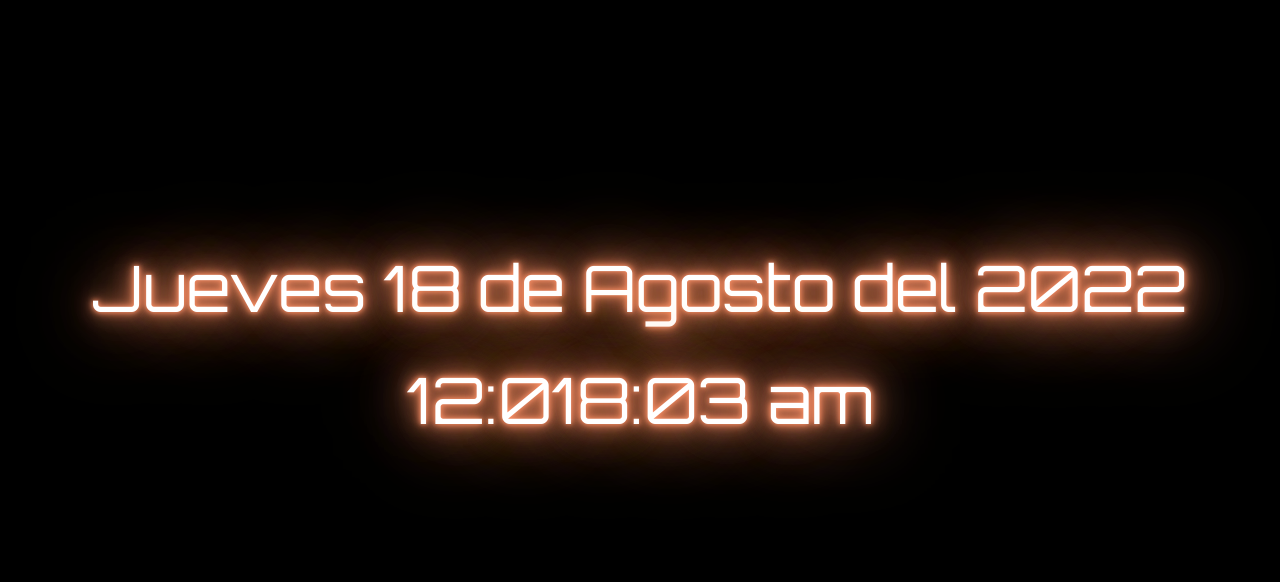
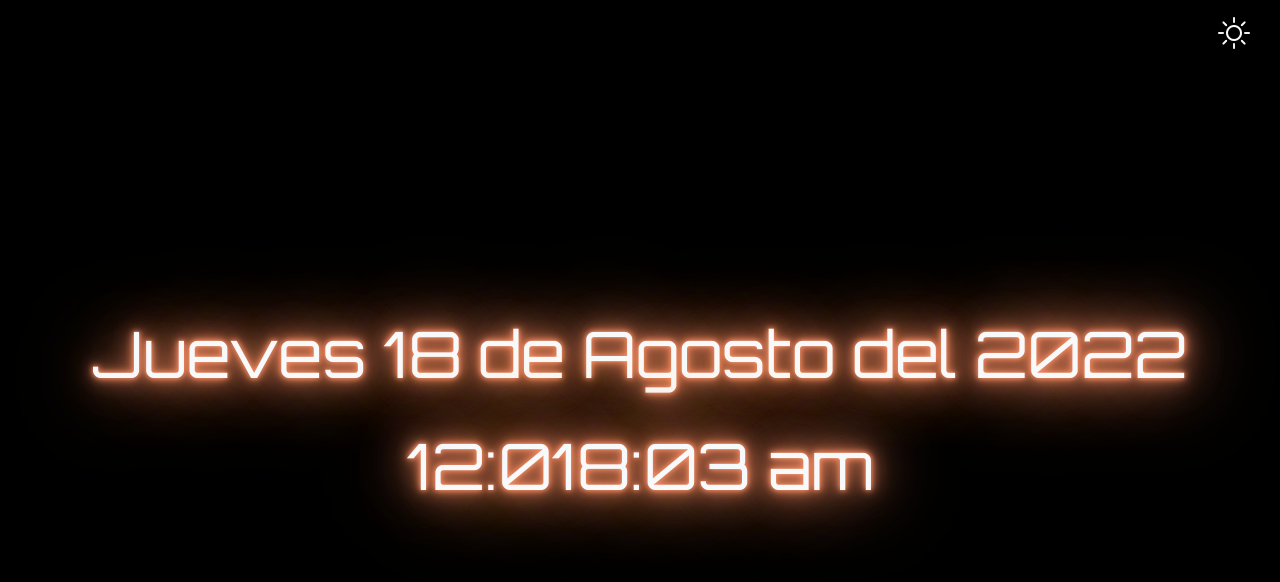
Before and after one commit to nicofara27/tp5-4, a plain HTML site: page index.html in a window 1280 px wide. Drawn offline with nearby package versions, Linux system fonts and the light colour scheme.

Commit message:
Funcion cambiar entre modo oscuro y claro agregada

```diff
--- a/css/style.css
+++ b/css/style.css
@@ -1,11 +1,7 @@
 @import url('https://fonts.googleapis.com/css2?family=Orbitron&display=swap');
 
-body{
-    background: #000;
-}
 
-.titulo{
-    color: #fff;
+#titulo{
     font-size: 4em;
     font-family: 'Orbitron', sans-serif;
     padding-top: 30vh;
@@ -16,3 +12,8 @@ body{
     0 0 80px #fd9167,
     0 0 90px #fd9167;
 }
+
+button {
+    font-size: 2em;
+    border: none;
+}
--- a/index.html
+++ b/index.html
@@ -14,13 +14,16 @@
       integrity="sha384-gH2yIJqKdNHPEq0n4Mqa/HGKIhSkIHeL5AyhkYV8i59U5AR6csBvApHHNl/vI1Bx"
       crossorigin="anonymous"
     />
-
+    <link rel="stylesheet" href="https://cdn.jsdelivr.net/npm/bootstrap-icons@1.9.1/font/bootstrap-icons.css">
     <link rel="stylesheet" href="css/style.css" />
     <title>Reloj</title>
   </head>
-  <body>
+  <body class="bg-black">
     <main>
-        <section class="titulo text-center">
+      <section class="d-flex w-100 justify-content-end">
+        <button class="bi bi-brightness-high bg-black text-light my-2 me-4" onclick="switchColor()"></button>
+      </section>
+        <section class="text-light text-center" id="titulo">
             <p id="fecha"></p>
             <p id="tiempo"></p>
         </section>
--- a/js/reloj.js
+++ b/js/reloj.js
@@ -64,3 +64,29 @@ function obtenerFecha() {
 }
 
 setInterval(obtenerFecha, 1000);
+
+function switchColor() {
+  let boton = document.querySelector("button");
+  let body = document.querySelector("body");
+  let reloj = document.getElementById("titulo");
+
+  if(body.classList.contains("bg-black")) {
+    body.className = "bg-light";
+  } else {
+    body.className = "bg-black";
+  }
+
+  if(boton.classList.contains("bi-brightness-high")) {
+    boton.className = "bi bi-moon bg-light text-dark my-2 me-4";
+  } else {
+    boton.className = "bi bi-brightness-high bg-black text-light my-2 me-4";
+  }
+
+  if(titulo.classList.contains("text-light")) {
+    titulo.className = "text-danger text-center";
+  } else {
+    titulo.className = "text-light text-center";
+  }
+
+
+}
```
